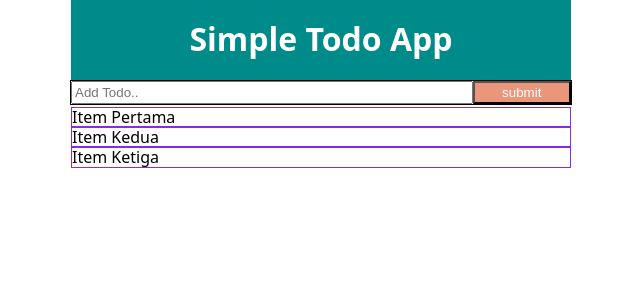
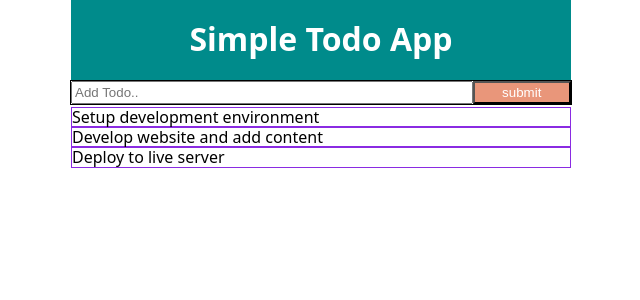
Before and after one commit to elfaro1453/Belajar-Website, a React (Create React App) app in the folder 04-React/project/01-todo-app/: page / in a window 1280 px wide. Shown: the top 300 px of the page, without its empty margins (319-959 px from the left). Built offline with nearby package versions, Linux system fonts and the light colour scheme.

Commit message:
update !

```diff
--- a/04-React/project/01-todo-app/src/App.js
+++ b/04-React/project/01-todo-app/src/App.js
@@ -1,10 +1,10 @@
-import React from "react";
+import React, { useState } from "react";
 import AddTodo from "./components/AddTodo";
 import Header from "./components/Header";
 import Todos from "./components/Todos";
 
-var state = {
-  todos: [
+function App() {
+  const [todos, setTodos] = useState([
       {
       id: 1,
       title: "Setup development environment",
@@ -20,15 +20,12 @@ var state = {
     title: "Deploy to live server",
     completed: false
     }
-  ]
- };
-
-function App() {
+    ]);
   return (
     <React.Fragment>
       <Header />
       <AddTodo />
-      <Todos />
+      <Todos todos={todos}/>
     </React.Fragment>
   )
 }
--- a/04-React/project/01-todo-app/src/components/TodoItem.jsx
+++ b/04-React/project/01-todo-app/src/components/TodoItem.jsx
@@ -4,7 +4,7 @@ import './styles/TodoItem.css'
 function TodoItem(props) {
   let data = props.data
   let listItem = data.map((item) => {
-      return <li className="itemlist">{item}</li>
+      return <li className="itemlist" key={item.id}>{item.title}</li>
   })
 
   return (
--- a/04-React/project/01-todo-app/src/components/Todos.jsx
+++ b/04-React/project/01-todo-app/src/components/Todos.jsx
@@ -1,15 +1,10 @@
 import TodoItem from "./TodoItem"
 import './styles/Todos.css'
 
-function Todos() {
-  let listData = [
-    'Item Pertama',
-    'Item Kedua',
-    'Item Ketiga'
-  ]
+function Todos(props) {
   return(
     <ul id="todos">
-      <TodoItem data={listData} />
+      <TodoItem data={props.todos} />
     </ul>
   )
 }
```
Lines whose indentation alone changed are shown as unchanged.
